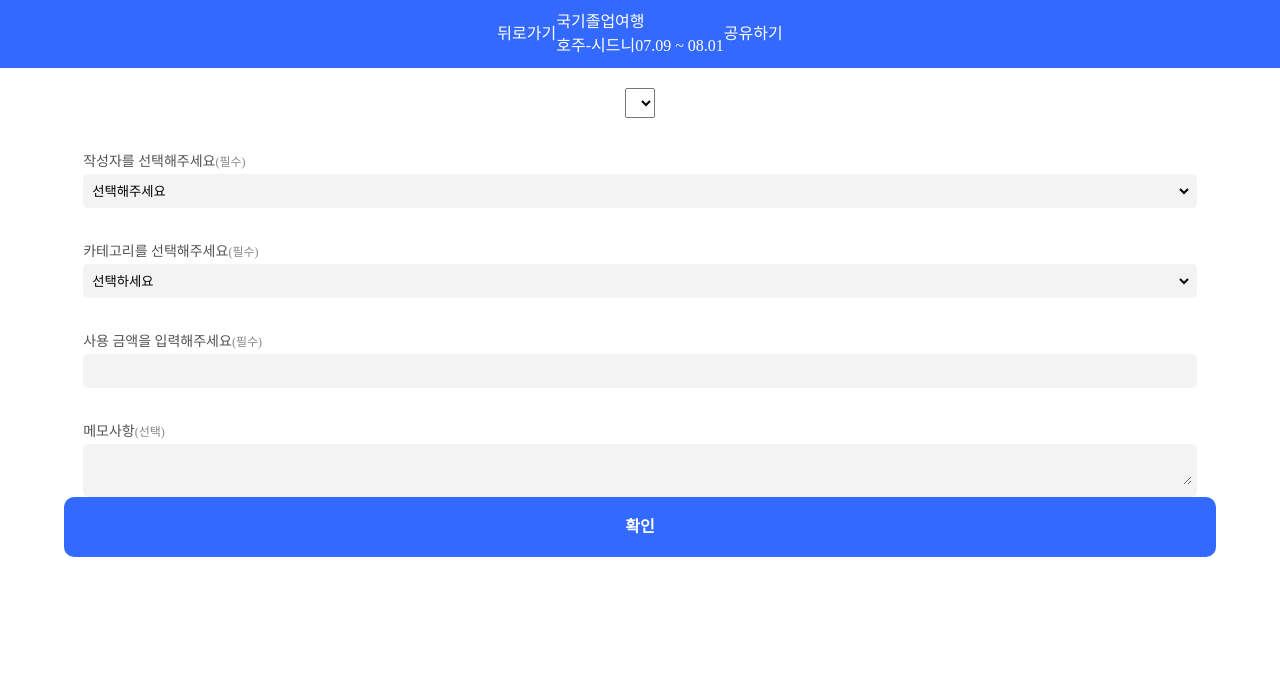
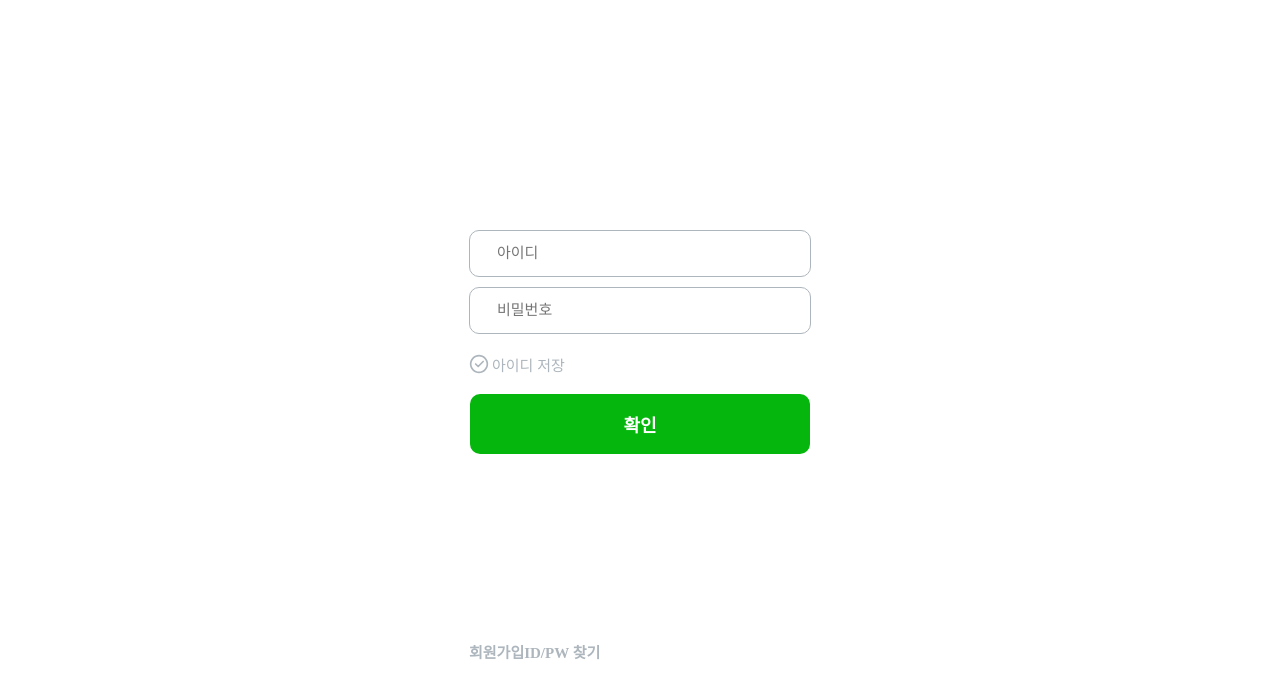
Before and after one commit to mnbvcxzyj/Client, a React (Create React App) app in the folder travel-lion-fe/: page /newbill in a window 1280 px wide. Shown: the top 698 px of the page. Built offline with nearby package versions, Linux system fonts and the light colour scheme.

Commit message:
[Feat]로그인페이지

```diff
--- a/travel-lion-fe/src/App.js
+++ b/travel-lion-fe/src/App.js
@@ -1,11 +1,15 @@
-import React from "react";
-import GlobalStyles from "./styles/GlobalStyle";
-import Router from "./Router"
+import React from 'react';
+import GlobalStyles from './styles/GlobalStyle';
+import Router from './Router';
+import Login from './components/Login/Login';
+
+//push 전에 다시 원래대로 돌려좋기
+//지금은 내맘대로 수정 함
+
 function App() {
   return (
     <>
-      <GlobalStyles />
-      <Router />
+      <Login />
     </>
   );
 }
--- /dev/null
+++ b/travel-lion-fe/src/components/Login/Login.jsx
@@ -0,0 +1,199 @@
+import React from 'react';
+import styled from 'styled-components';
+import { useState } from 'react';
+
+const CenteredDiv = styled.div`
+  display: flex;
+  align-items: center;
+  justify-content: center;
+`;
+
+const IdBox = styled.div`
+  position: relative;
+  top: 230px;
+  margin: auto;
+  border-radius: 10px;
+  border: 1.5px solid var(--Gray, #adb6bd);
+  width: 340px;
+  height: 45px;
+  flex-shrink: 0;
+  display: flex; /* Flexbox를 사용하여 내부 요소를 가운데 정렬합니다. */
+  align-items: center; /* 수직 가운데 정렬 */
+`;
+
+const IdText = styled.input`
+  color: var(--Gray, #adb6bd);
+  font-family: Pretendard;
+  font-size: 15px;
+  font-style: normal;
+  font-weight: 500;
+  line-height: normal;
+  border: none; /* 테두리를 없앱니다. */
+  outline: none; /* 포커스 테두리를 없앱니다. */
+  position: relative;
+  left: 25px;
+`;
+
+const PasswdBox = styled.div`
+  position: relative;
+  top: 240px;
+  margin: auto;
+  border-radius: 10px;
+  border: 1.5px solid var(--Gray, #adb6bd);
+  width: 340px;
+  height: 45px;
+  flex-shrink: 0;
+  display: flex; /* Flexbox를 사용하여 내부 요소를 가운데 정렬합니다. */
+  align-items: center; /* 수직 가운데 정렬 */
+`;
+
+const PasswdText = styled.input`
+  color: var(--Gray, #adb6bd);
+  font-family: Pretendard;
+  font-size: 15px;
+  font-style: normal;
+  font-weight: 500;
+  line-height: normal;
+  border: none; /* 테두리를 없앱니다. */
+  outline: none; /* 포커스 테두리를 없앱니다. */
+  position: relative;
+  left: 25px;
+`;
+
+const SaveIdBtn = styled.span`
+  position: relative;
+  width: 23px; /*내가 임의로 조정*/
+  top: 0px;
+  color: var(--Gray, #adb6bd);
+  font-family: Pretendard;
+  font-size: 15px;
+  font-style: normal;
+  font-weight: 500;
+  line-height: normal;
+`;
+
+const SaveIdText = styled.span`
+  position: relative;
+  width: 133px;
+  color: var(--Gray, #adb6bd);
+  font-family: Pretendard;
+  font-size: 15px;
+  font-style: normal;
+  font-weight: 500;
+  line-height: normal;
+`;
+
+const SaveDiv = styled.div`
+  position: relative;
+  top: 200px;
+  display: flex; /* Flexbox를 사용하여 내부 요소를 가운데 정렬합니다. */
+  cursor: pointer;
+`;
+
+const Check = styled.div`
+  position: relative;
+  top: 300px;
+  margin: auto;
+  width: 340px;
+  height: 60px;
+  flex-shrink: 0;
+  border-radius: 10px;
+  background: #05b70c;
+  display: flex; /* Flexbox를 사용하여 내부 요소를 가운데 정렬합니다. */
+  align-items: center; /* 수직 가운데 정렬 */
+  justify-content: center;
+`;
+
+const CheckText = styled.div`
+  color: #fff;
+  font-family: SUIT;
+  font-size: 18px;
+  font-style: normal;
+  font-weight: 700;
+  line-height: normal;
+`;
+
+const Join = styled.span`
+  position: relative;
+  top: 463px;
+  color: var(--Gray, #adb6bd);
+  font-family: Pretendard;
+  font-size: 15px;
+  font-style: normal;
+  font-weight: 600;
+  line-height: normal;
+`;
+
+const Find = styled.span`
+  position: relative;
+  top: 463px;
+  color: var(--Gray, #adb6bd);
+  text-align: right;
+  font-family: Pretendard;
+  font-size: 15px;
+  font-style: normal;
+  font-weight: 600;
+  line-height: normal;
+`;
+
+function Login() {
+  const [saveBtnClicked, setSaveBtnClicked] = useState(false);
+  const handleSaveBtnClick = () => {
+    setSaveBtnClicked(!saveBtnClicked);
+  };
+
+  return (
+    <CenteredDiv>
+      <div>
+        <IdBox>
+          <IdText placeholder="아이디"></IdText>
+        </IdBox>
+        <PasswdBox>
+          <PasswdText placeholder="비밀번호"></PasswdText>
+        </PasswdBox>
+        <Check>
+          <CheckText>확인</CheckText>
+        </Check>
+        <SaveDiv onClick={handleSaveBtnClick}>
+          <SaveIdBtn>
+            <svg
+              xmlns="http://www.w3.org/2000/svg"
+              width="20"
+              height="20"
+              viewBox="0 0 20 20"
+              fill="none"
+            >
+              <g clip-path="url(#clip0_799_6524)">
+                <path
+                  d="M10 18.3332C11.0946 18.3346 12.1786 18.1197 13.1899 17.7008C14.2011 17.2819 15.1196 16.6673 15.8925 15.8923C16.6675 15.1194 17.2821 14.2009 17.701 13.1897C18.1199 12.1784 18.3348 11.0944 18.3334 9.99984C18.3348 8.90529 18.1198 7.82125 17.701 6.81002C17.2821 5.79879 16.6675 4.88031 15.8925 4.10734C15.1196 3.33236 14.2011 2.71776 13.1899 2.29888C12.1786 1.88 11.0946 1.66509 10 1.66651C8.90548 1.66512 7.82144 1.88003 6.81021 2.29891C5.79898 2.71779 4.88049 3.33237 4.10753 4.10734C3.33256 4.88031 2.71797 5.79879 2.29909 6.81002C1.88022 7.82125 1.6653 8.90529 1.66669 9.99984C1.66528 11.0944 1.88018 12.1784 2.29906 13.1897C2.71794 14.2009 3.33254 15.1194 4.10753 15.8923C4.88049 16.6673 5.79898 17.2819 6.81021 17.7008C7.82144 18.1197 8.90548 18.3346 10 18.3332Z"
+                  stroke="#ADB6BD"
+                  stroke-width="1.66667"
+                  stroke-linejoin="round"
+                />
+                <path
+                  d="M6.66669 10L9.16669 12.5L14.1667 7.5"
+                  stroke="#ADB6BD"
+                  stroke-width="1.66667"
+                  stroke-linecap="round"
+                  stroke-linejoin="round"
+                />
+              </g>
+              <defs>
+                <clipPath id="clip0_799_6524">
+                  <rect width="20" height="20" fill="white" />
+                </clipPath>
+              </defs>
+            </svg>
+          </SaveIdBtn>
+          <SaveIdText>아이디 저장</SaveIdText>
+        </SaveDiv>
+        <div>
+          <Join>회원가입</Join>
+          <Find>ID/PW 찾기</Find>
+        </div>
+      </div>
+    </CenteredDiv>
+  );
+}
+
+export default Login;
--- a/travel-lion-fe/src/index.js
+++ b/travel-lion-fe/src/index.js
@@ -6,5 +6,5 @@ const root = ReactDOM.createRoot(document.getElementById('root'));
 root.render(
   <React.StrictMode>
     <App />
-  </React.StrictMode>
+  </React.StrictMode>,
 );
```
Also changed, not shown: travel-lion-fe/src/pages/Login/Login.jsx (deleted, +0 -28 lines).
